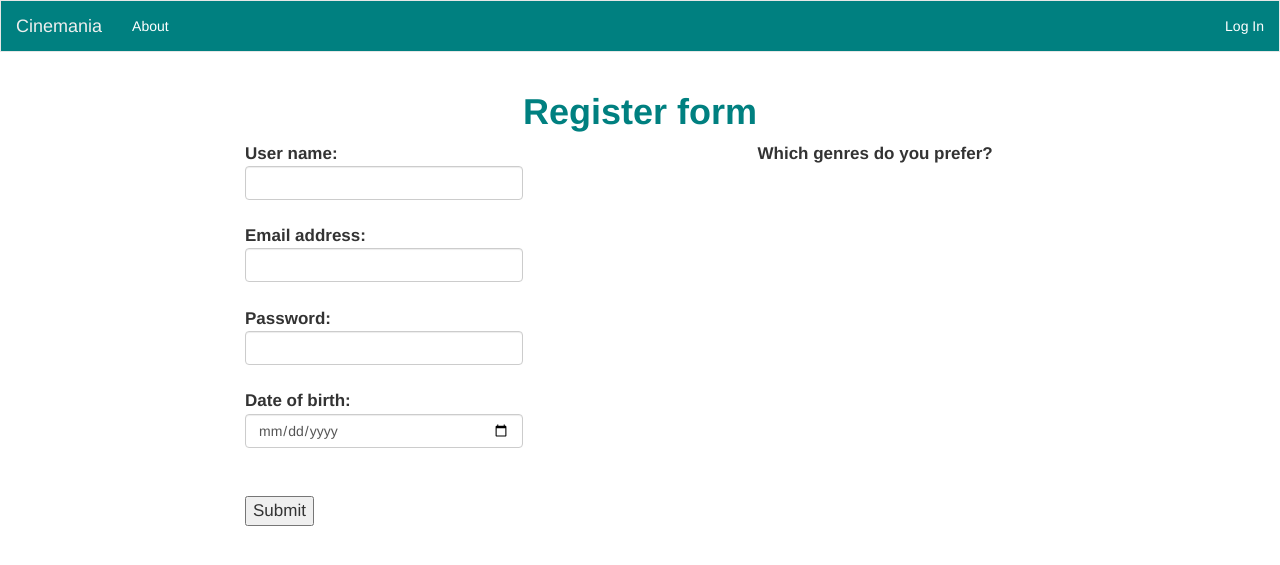
After one commit to omatveyuk/cinemania, a Flask app: page /register in a window 1280 px wide. The commit adds this page. Shown: the top 565 px of the page. Run offline with Flask 2, Linux system fonts and the light colour scheme; data that the repository does not hold is empty; some libraries are stand-ins or nearby versions.

Commit message:
Login, Logout, Register Form

```diff
--- a/server.py
+++ b/server.py
@@ -1,10 +1,11 @@
 """Flask server for Cinemania game"""
 
 import os                   #to access my OS environment variables
-from flask import Flask, session, request, render_template, flash, jsonify
+from flask import Flask, session, request, redirect, render_template, flash, jsonify
 import jinja2
 from flask_debugtoolbar import DebugToolbarExtension
 import requests
+from sqlalchemy.orm.exc import NoResultFound, MultipleResultsFound
 
 import request_helper as rh
 from model_movie import Movie, Person, Review
@@ -30,15 +31,17 @@ def configure():
     config['url']['profile'] = "https://image.tmdb.org/t/p/w500"
     config['url']['wikipedia'] = "https://en.wikipedia.org/wiki"
 
+
 @app.route('/')
 def index():
-    session["logged_in_user_id"] = 2
-    print('\n\n', session["logged_in_user_id"])
+    #session["logged_in_user_id"] = 2
+    #print('\n\n', session["logged_in_user_id"])
     #del session["logged_in_user_id"]
     #print('/n/n*********************************************************')
 
     #return render_template("homepage.html", user_id=session["logged_in_user_id"])
     return render_template("homepage.html")
+
 
 @app.route('/posters.json')
 def get_posters():
@@ -58,9 +61,6 @@ def get_random_movie():
 
     # if user login add movie to user's movie list
     if "logged_in_user_id" in session:
-        print "\n\n"
-        print "go to add_movie. user_id= ", session["logged_in_user_id"]
-        print "\n**********************************************************"
         mu.add_movie(movie, session["logged_in_user_id"])
 
     return render_template("movie_details.html", movie=movie)
@@ -73,7 +73,21 @@ def get_movie(movie_id):
     movie = Movie(movie_id)
     movie.load(config)
 
-    return render_template("movie_details.html", movie=movie)
+    usermovie_rating = None
+    print "session[logged_in_user_id]: ", session["logged_in_user_id"]
+    if "logged_in_user_id" in session:
+        id_movie_db = db.session.query(mu.Movie).filter(mu.Movie.themoviedb_id == movie_id).first().movie_id
+        user_movierating = db.session.query(mu.UserMovie).filter(mu.UserMovie.user_id == session["logged_in_user_id"],
+                                                                  mu.UserMovie.movie_id == id_movie_db).first().rating
+
+    print ("\n\n")
+    print "user_id: ", session["logged_in_user_id"]
+    print "movie_id: ", movie_id
+    print "id_movie_db: ", id_movie_db
+    print "rating: ", user_movierating
+    print ("\n***************************************")
+
+    return render_template("movie_details.html", movie=movie, user_movierating=user_movierating)
 
 
 @app.route("/users/<int:user_id>")
@@ -94,6 +108,7 @@ def show_user(user_id):
                            movies=movies,
                            genres=genres)
 
+
 @app.route("/change_rating.json", methods=['POST'])
 def change_movie_rating():
     """Edit rating."""
@@ -104,7 +119,8 @@ def change_movie_rating():
     movie_id= request.form.get("movie_id")
 
     #Change rating
-    usermovie_rating = mu.UserMovie.query.filter_by(user_id=user_id, movie_id=movie_id).first()
+    usermovie_rating = mu.UserMovie.query.filter(mu.UserMovie.user_id == user_id,
+                                                 mu.UserMovie.movie_id == movie_id).first()
     if usermovie_rating:
         usermovie_rating.rating = rating
         flash("Rating updated.")
@@ -113,14 +129,95 @@ def change_movie_rating():
     return jsonify({'movie_id': movie_id, 'rating': rating})
 
 
+@app.route("/register", methods=["GET"])
+def register_form():
+    genres = mu.Genre.query.all()
+    return render_template("register_form.html", genres=genres)
+
+
+@app.route("/register", methods=["POST"])
+def register_process():
+    """Add new user to db."""
+    name = request.form.get("username")
+    email = request.form.get("e-mail")
+    password = request.form.get("password")
+    dob = request.form.get("dob")
+    #CHECK ON FILL DOB!!!!!!!!!!!!!!!!!!!!!!!!!!!!!!!!!!
+    genres = request.form.getlist('genre')
+
+    user = mu.User.query.filter_by(email=email).first()
+
+    if user is None:
+        user = mu.User(name=name, email=email, password=password, dob=dob)
+        db.session.add(user)
+        db.session.commit()
+
+        user_id = mu.User.query.filter(mu.User.email == email,
+                                       mu.User.password == password).first().user_id
+        session["logged_in_user_id"] = user_id
+
+        for genre in genres:
+            genre_id = mu.Genre.query.filter_by(name=genre).first().genre_id
+            usergenre_id = mu.UserGenre.query.filter(mu.UserGenre.user_id == user_id,
+                                                     mu.UserGenre.genre_id == genre_id).first()
+            if usergenre_id is None:
+                usergenre = mu.UserGenre(user_id=user_id, genre_id=genre_id)
+                db.session.add(usergenre)
+                db.session.commit()
+
+        flash("User sucsuccessfully added")
+
+    else:
+        flash("User already exists")
+
+    return redirect("/")
+
+
+@app.route("/login", methods=["GET"])
+def show_login():
+    """Show login form."""
+    return render_template("login_form.html")
+
+
+@app.route("/login", methods=["POST"])
+def login_form():
+    #get user-provided email and password from request.form
+    email = request.form.get("e-mail")
+    password = request.form.get("password")
+
+    try:
+        user = mu.User.query.filter_by(email=email).one()
+    except NoResultFound:
+        flash("User is not found in our base")
+        return redirect('/login')
+
+    if password == user.password:
+        session["logged_in_user_id"] = user.user_id
+        print("\n\n")
+        print session["logged_in_user_id"]
+        print("\n***********************************************")
+        flash("Login successful")
+        return redirect('/')
+    else:
+        flash("Incorrect password")
+        return redirect('/login')
+
+
+@app.route("/logout")
+def logout():
+    session.pop('logged_in_user_id', None)
+    flash('You were logged out')
+    return redirect('/')
+
+
 if __name__ == "__main__":
     # We have to set debug=True here, since it has to be True at the
     # point that we invoke the DebugToolbarExtension
-    app.debug = True
+    #app.debug = True
 
     connect_to_db(app)
 
     # Use the DebugToolbar
-    DebugToolbarExtension(app)
+    #DebugToolbarExtension(app)
     configure()
     app.run(host="0.0.0.0")
--- /dev/null
+++ b/templates/register_form.html
@@ -0,0 +1,38 @@
+{% extends 'base.html' %}
+{% block content %}
+<div class="container-fluid" id="user-details">
+
+<h1>Register form</h1>
+
+  <form id ="register-form" action="/register" method="POST">
+    <div class="row">
+
+      <div class="col-xs-offset-2 col-xs-3">
+        <b>User name: </b><input id="username" type="text" class="form-control" name="username"><br>
+        <b>Email address: </b><input id="e-mail" class="form-control" type="email" name="e-mail"><br>
+        <b>Password: </b><input id="password" class="form-control" type="text" name="password"><br>
+        <b>Date of birth: </b><input id="dob" class="form-control" type="date" name="dob"><br><br>
+        <input type="submit">
+      </div>
+
+      <div class="col-xs-2"> </div>
+
+      <div class="col-xs-3">
+        <b>Which genres do you prefer? </b>
+        <form id="genres">
+          {% for genre in genres %}
+          <div class="checkbox">
+            <label>
+              <input type="checkbox" name="genre" value={{ genre.name }}> {{ genre.name }} <br>
+            </label>
+          </div>
+          {% endfor %}
+        </form><br><br>
+      </div>
+
+    </div>
+  </form>
+
+</div>
+
+{% endblock %}
```
Also changed, not shown: model_user.py (+0 -18 lines), seed.py (+13 -1 lines), templates/login_form.html (added, +25 -0 lines), templates/movie_details.html (+10 -2 lines), templates/user_details.html (+23 -3 lines), static/styles.css (line endings or trailing spaces).
